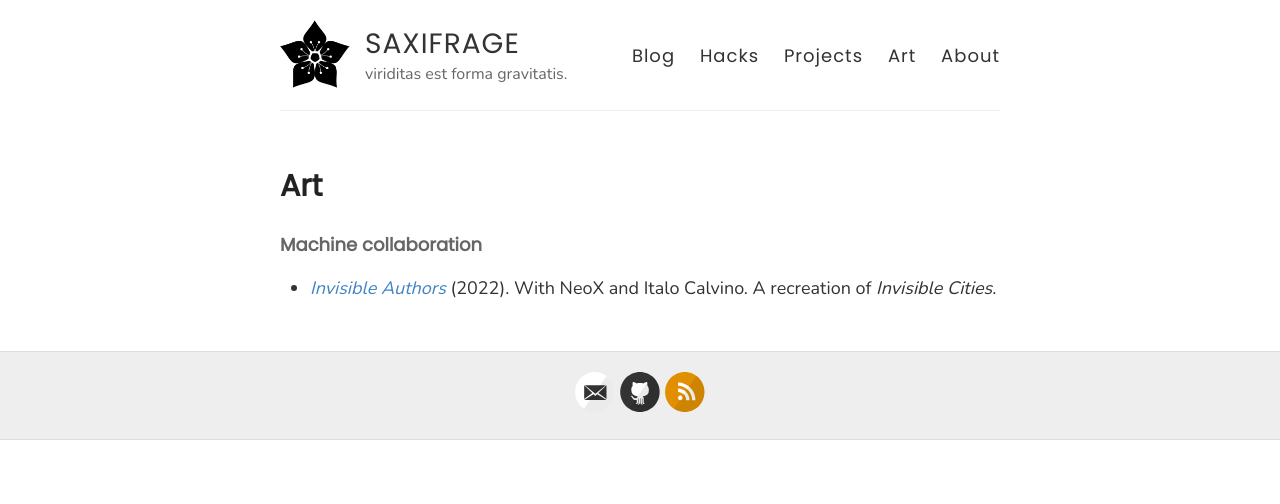
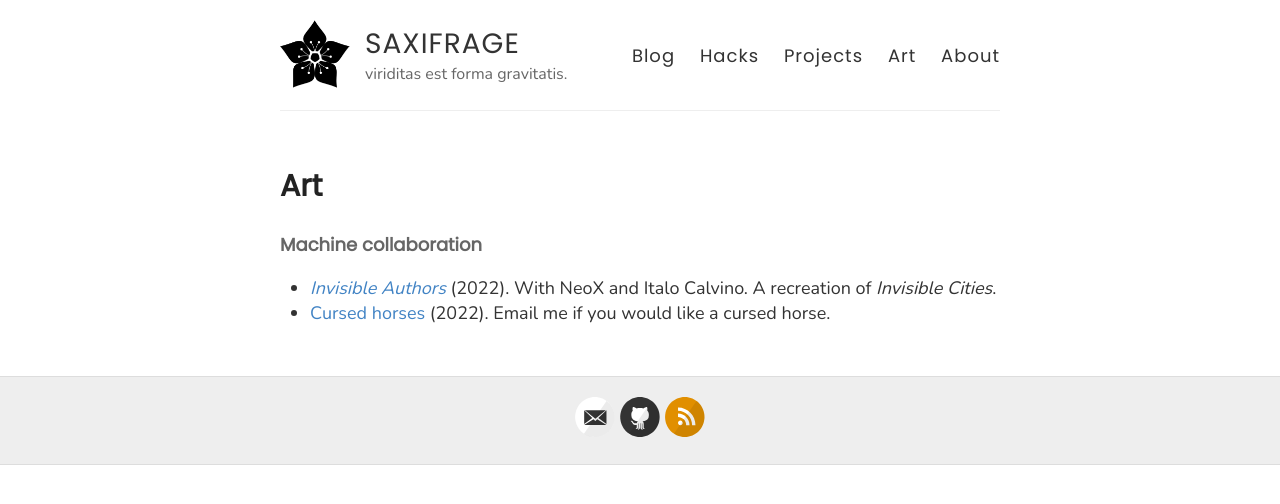
Before and after one commit to heptarch/heptarch.github.io, a Jekyll site: the page built from art.md, in a window 1280 px wide. Shown: the top 504 px of the page. Built offline with Jekyll 4.4.1, drawn with Linux system fonts in a browser that asks for light colours.

Commit message:
Update art.md

```diff
--- a/art.md
+++ b/art.md
@@ -7,4 +7,6 @@ permalink: /art/
 #### Machine collaboration
 
 - [*Invisible Authors*](/assets/invisible-authors.pdf) (2022). With
-  NeoX and Italo Calvino. A recreation of *Invisible Cities*.
+NeoX and Italo Calvino. A recreation of *Invisible Cities*.
+- <a href = "mailto: cursedhorses@gmail.com">Cursed horses</a>
+  (2022). Email me if you would like a cursed horse.
```
